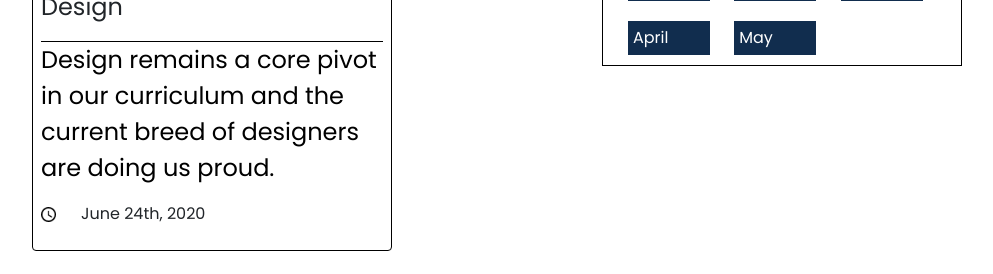
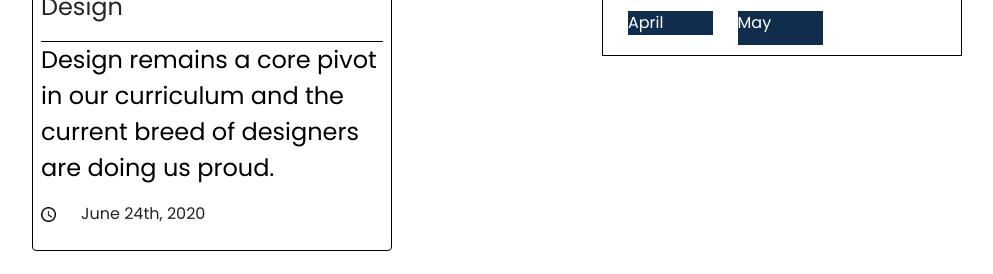
Before and after one commit to sush096/team-fercy-project-evanto, a PHP site: page / in a window 1280 px wide. Shown: the part 1946-2220 px from the top of the page, without its empty margins (53-1046 px from the left). Run offline with PHP 8.4, Linux system fonts and the light colour scheme.

Commit message:
edit input field news and update page

```diff
--- a/css/newsUpdate.css
+++ b/css/newsUpdate.css
@@ -124,9 +124,9 @@ input{
 	text-decoration-style: none;
 	color: #FFFFFF;
 	background-color:#112D4E;
-	width:25%;
+	width:26%;
 	margin: 10px;
-	padding: 5px;
+	padding: auto;
 
 }
 
```
